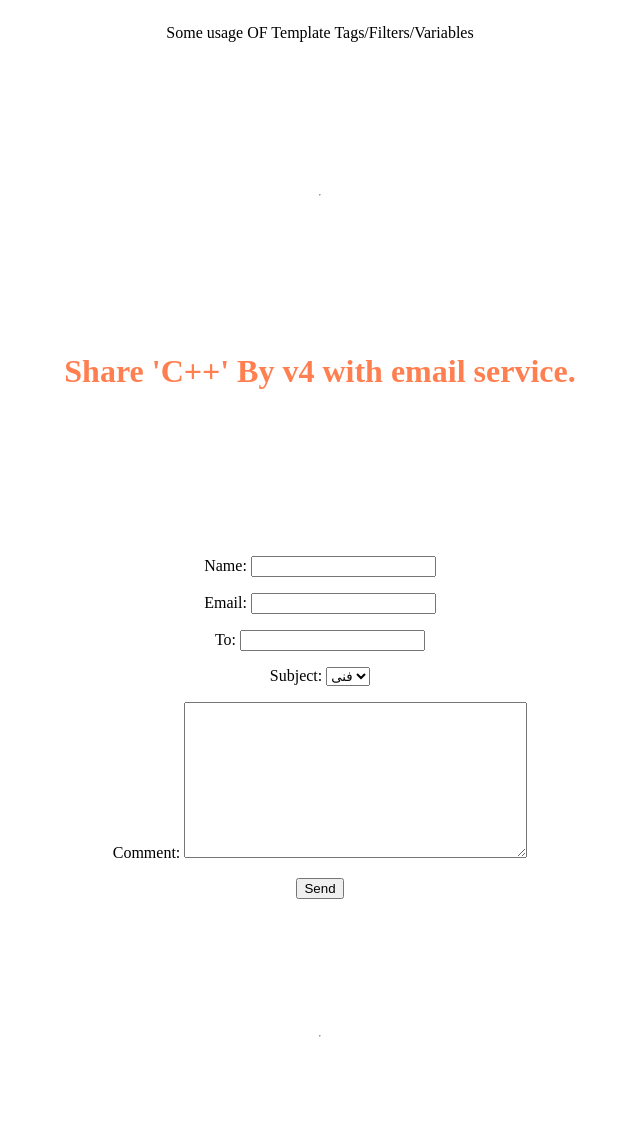
After one commit to MiArianM/training_Template-Tags, a Django app: page /blog/posts/3/share in a window 1280 px wide. The commit adds this page. Shown: the top 1139 px of the page, without its empty margins (320-960 px from the left). Run offline with Django 5.2, Linux system fonts and the light colour scheme; data comes from the database, SQL or seed files in the repository.

Commit message:
Doing some Forms Logics(First type of Django forms --> Form)

```diff
--- /dev/null
+++ b/blog/forms.py
@@ -0,0 +1,10 @@
+from django import forms
+
+
+class Ticketform(forms.Form):
+    subject_choices = (('فنی', 'فنی'), ('باگ', 'باگ'), ('ایده', 'ایده'))
+    name = forms.CharField(max_length=100)
+    email = forms.EmailField()
+    to = forms.EmailField()
+    subject = forms.ChoiceField(choices=subject_choices)
+    comment = forms.CharField(required=False, widget=forms.Textarea)
--- a/blog/templates/blog/Singlepost.html
+++ b/blog/templates/blog/Singlepost.html
@@ -15,6 +15,7 @@
         <h3>description:{{ Post.content }}</h3>
         <h3 style="grid-column: span 2;">published at :{{ Post.publish }}</h3>
     </div>
+    <a href={% url "blog:postShare" id %}>Share Post</a>
 {% endblock %}
 </body>
 </html>
--- /dev/null
+++ b/blog/templates/forms/share.html
@@ -0,0 +1,16 @@
+{% extends 'parent/base.html' %}
+{% block title %}Share{% endblock %}
+{% block content %}
+    {% if sent %}
+        <h1 style="color: greenyellow">The email has been sent</h1>
+        <p>Post {{ post.title }} successfully sent to {{ form.cleaned_data.to }}</p>
+    {% else %}
+        <h1 style="color: coral">Share '{{ post.title }}' By {{ post.author }} with email service.</h1>
+        <form method="post">
+            {% csrf_token %}
+            {{ form.as_p }}
+            <button type="submit">Send</button>
+        </form>
+    {% endif %}
+{% endblock %}
+{% csrf_token %}
--- a/blog/urls.py
+++ b/blog/urls.py
@@ -6,4 +6,6 @@ urlpatterns = [
     path('', views.index, name='index'),
     path('posts', views.PostListView.as_view(), name='posts'),
     path('posts/<int:id>/', views.post, name='postDetail'),
+    path('posts/<int:id>/share', views.Ticket, name='postShare'),
+
 ]
--- a/blog/views.py
+++ b/blog/views.py
@@ -1,5 +1,8 @@
+from django.core.mail import send_mail
 from django.shortcuts import render
 from django.shortcuts import get_object_or_404
+from django.template.context_processors import request
+from .forms import Ticketform
 from .models import POST
 from django.core.paginator import Paginator, EmptyPage, PageNotAnInteger
 from django.views.generic import ListView
@@ -23,3 +26,26 @@ def post(request, id):
         'Post': get_object_or_404(POST, id=id),
     }
     return render(request, 'blog/Singlepost.html', context)
+
+
+def Ticket(request, id):
+    post = get_object_or_404(POST, id=id)
+    sent = False
+    if (request.method == "POST"):
+        form = Ticketform(request.POST)
+        if form.is_valid():
+            cd = form.cleaned_data
+        post_url = request.build_absolute_uri(post.get_absolute_url())
+        subject = f"{cd['name']} Recommends you read " f"{post.title}"
+        message = f"Read {post.title} at {post_url}\n\n" \
+                  f"{cd['name']}\'s comments: {cd['comments']}"
+        send_mail(subject, message, cd['email'], [cd['to']])
+        sent = True
+    else:
+        form = Ticketform()
+    context = {
+        'form': form,
+        'post': post,
+        'sent': sent,
+    }
+    return render(request, 'forms/share.html', context)
```
Also changed, not shown: DjangoProject/settings.py (+7 -6 lines).
